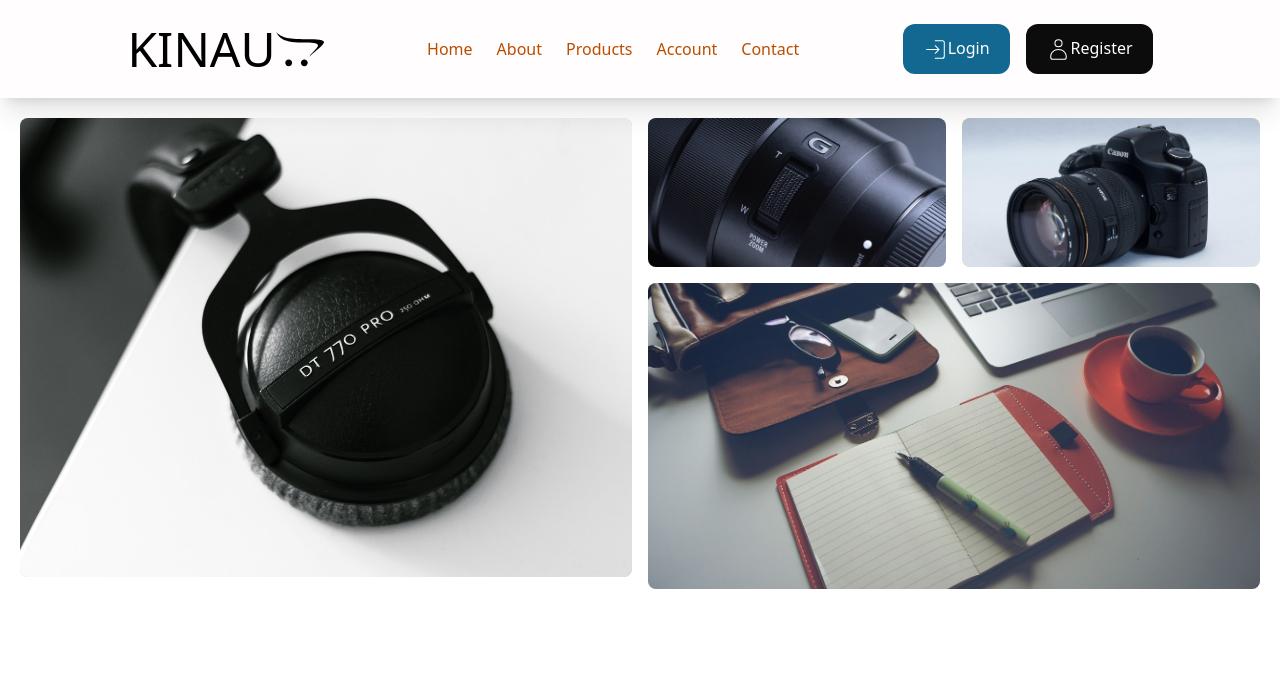
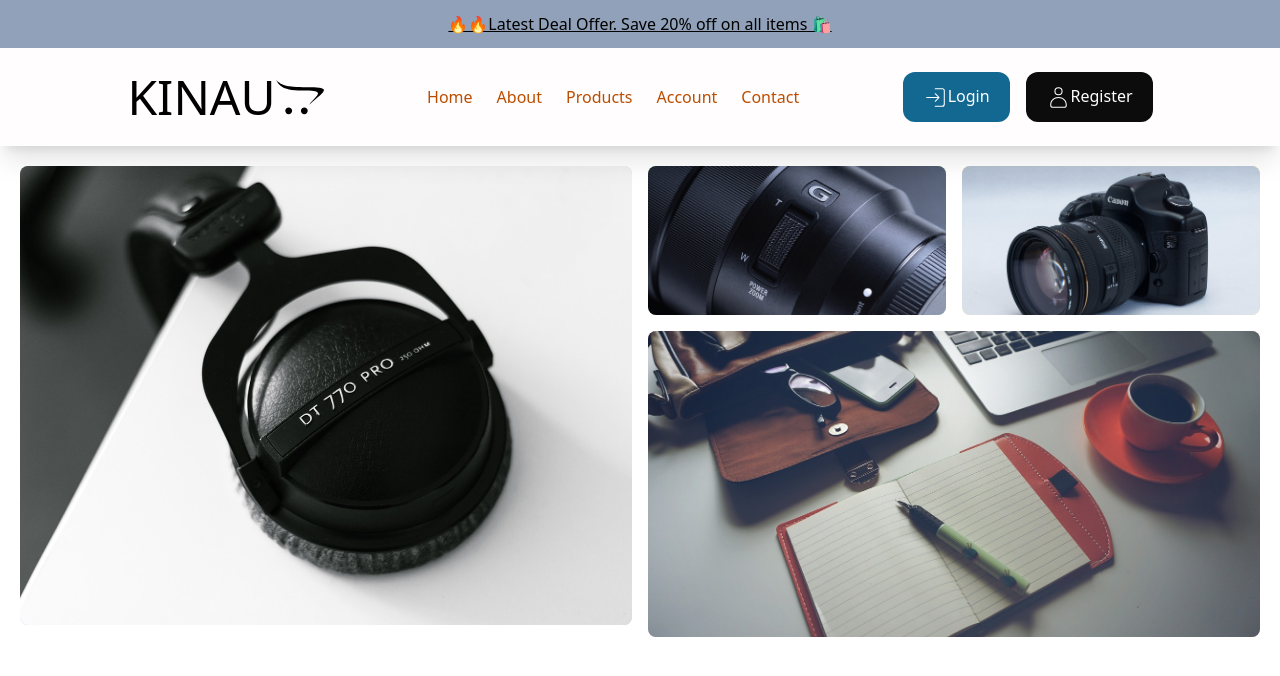
Before and after one commit to bhattabibek/kinau, a Next.js app: page / in a window 1280 px wide. Shown: the top 676 px of the page. Built offline with nearby package versions, Linux system fonts and the light colour scheme.

Commit message:
feat:added top bar

```diff
--- /dev/null
+++ b/src/app/components/Topbar.jsx
@@ -0,0 +1,13 @@
+import React from 'react'
+
+const Topbar = () => {
+  return (
+    <>
+    <div className='bg-slate-400 text-center p-3 underline'>
+    🔥🔥Latest Deal Offer. Save 20% off on all items  🛍️
+    </div>
+    </>
+  )
+}
+
+export default Topbar
--- a/src/app/layout.js
+++ b/src/app/layout.js
@@ -1,7 +1,7 @@
-
 import "./globals.css";
 import Header from "./components/Header";
 import BentoGrid from "./components/BentoGrid";
+import Topbar from "./components/Topbar";
 
 export const metadata = {
   title: "Create Next App",
@@ -13,8 +13,9 @@ export default function RootLayout({ children }) {
     <>
       <html lang="en">
         <body>
-      <Header/>
-      <BentoGrid/>
+          <Topbar />
+          <Header />
+          <BentoGrid />
           <main>{children}</main>
         </body>
       </html>
```
Lines whose indentation alone changed are shown as unchanged.
